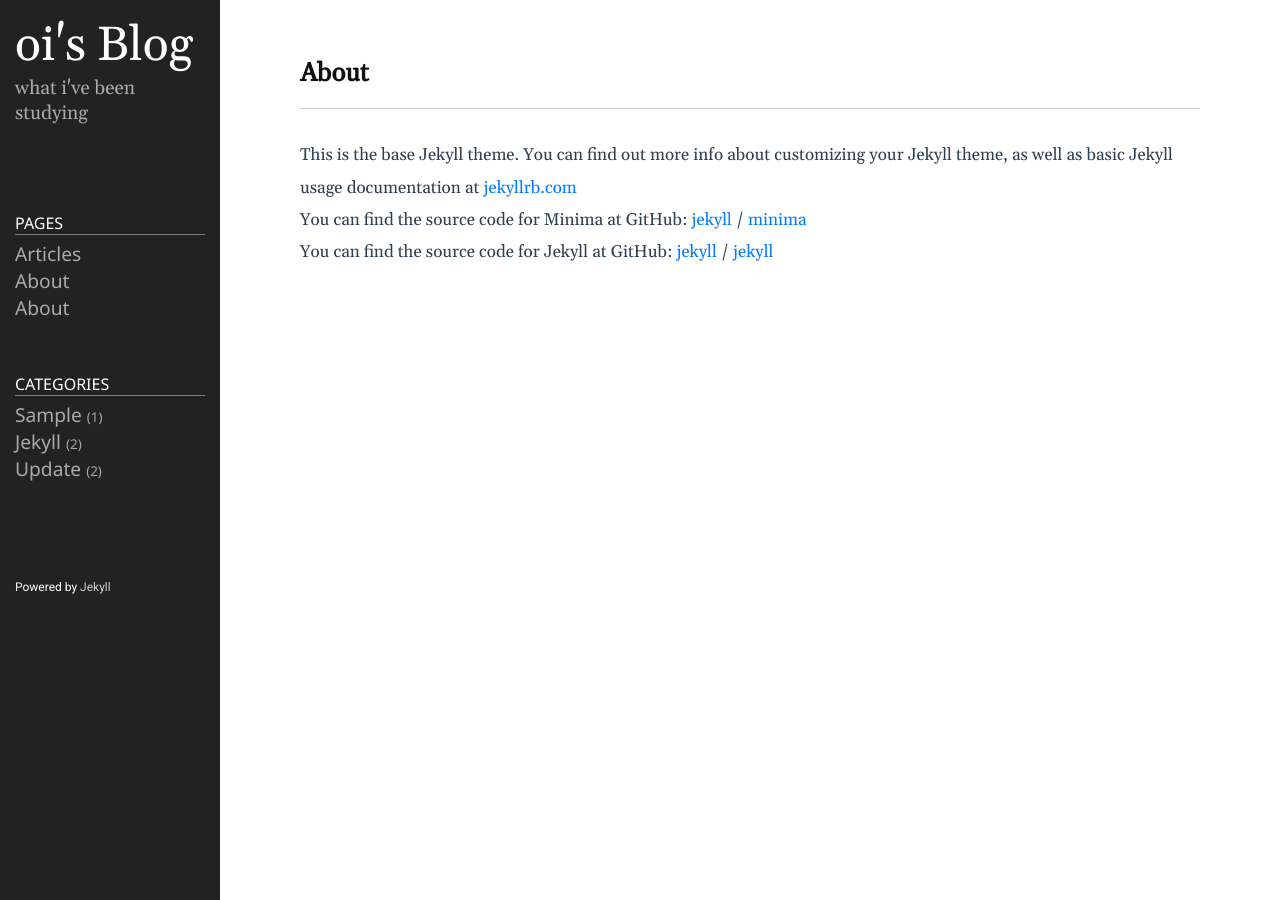
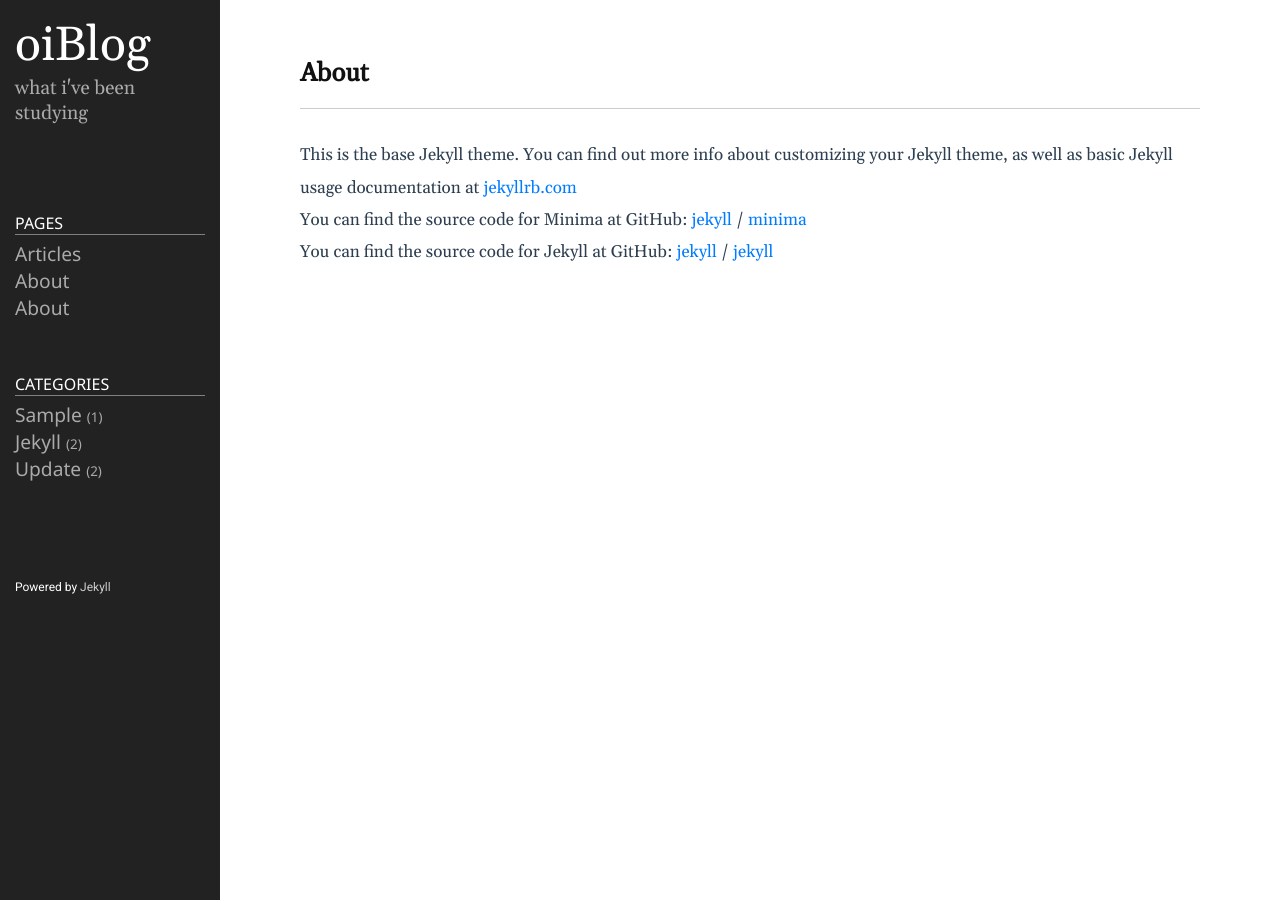
Before and after one commit to choiwlsd/choiwlsd.github.io, a Jekyll site: the page built from about.markdown, in a window 1280 px wide. Built offline with Jekyll 4.4.1, drawn with Linux system fonts in a browser that asks for light colours.

Commit message:
Fix: modify blog info

```diff
--- a/_config.yml
+++ b/_config.yml
@@ -18,7 +18,7 @@
 # You can create any custom variable you would like, and they will be accessible
 # in the templates via {{ site.myvariable }}.
 
-title: oi's Blog
+title: oiBlog
 email: choiwlsd@gmail.com
 description: >- # this means to ignore newlines until "baseurl:"
   what i've been studying
```
